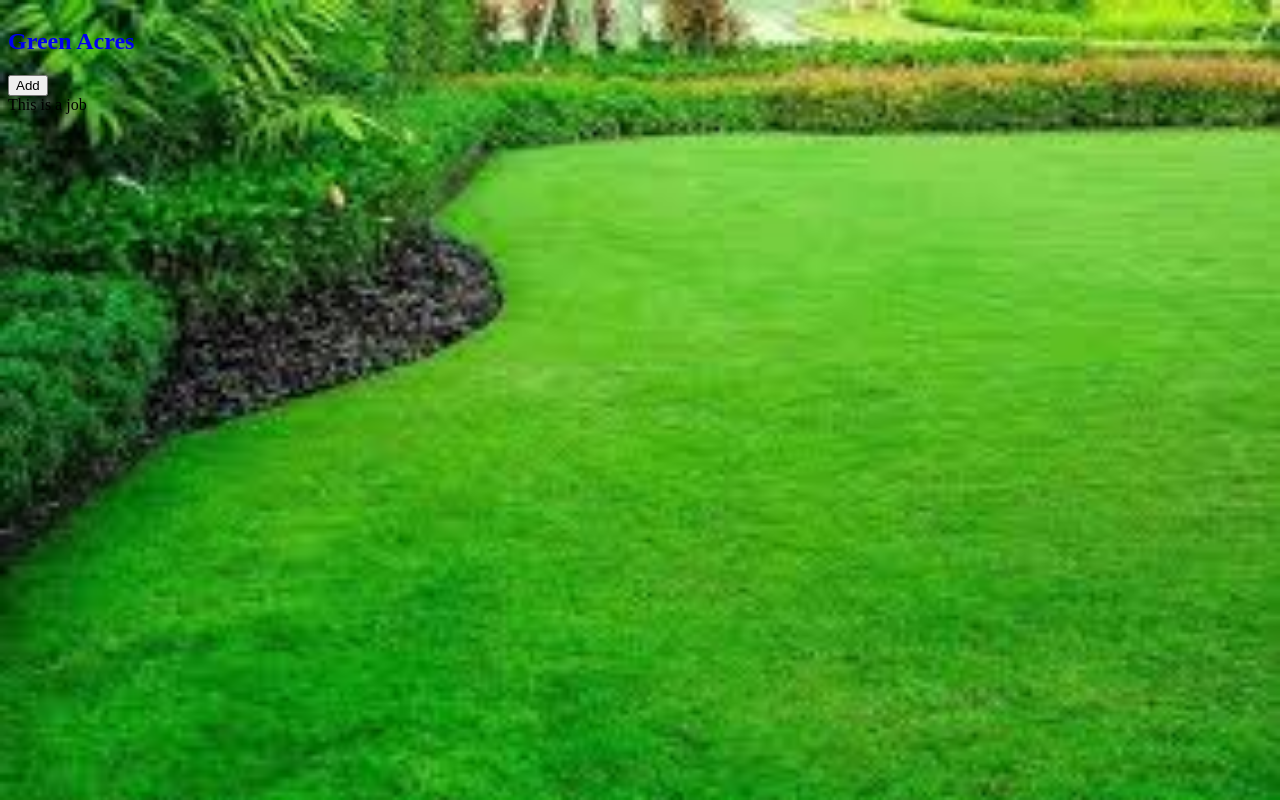
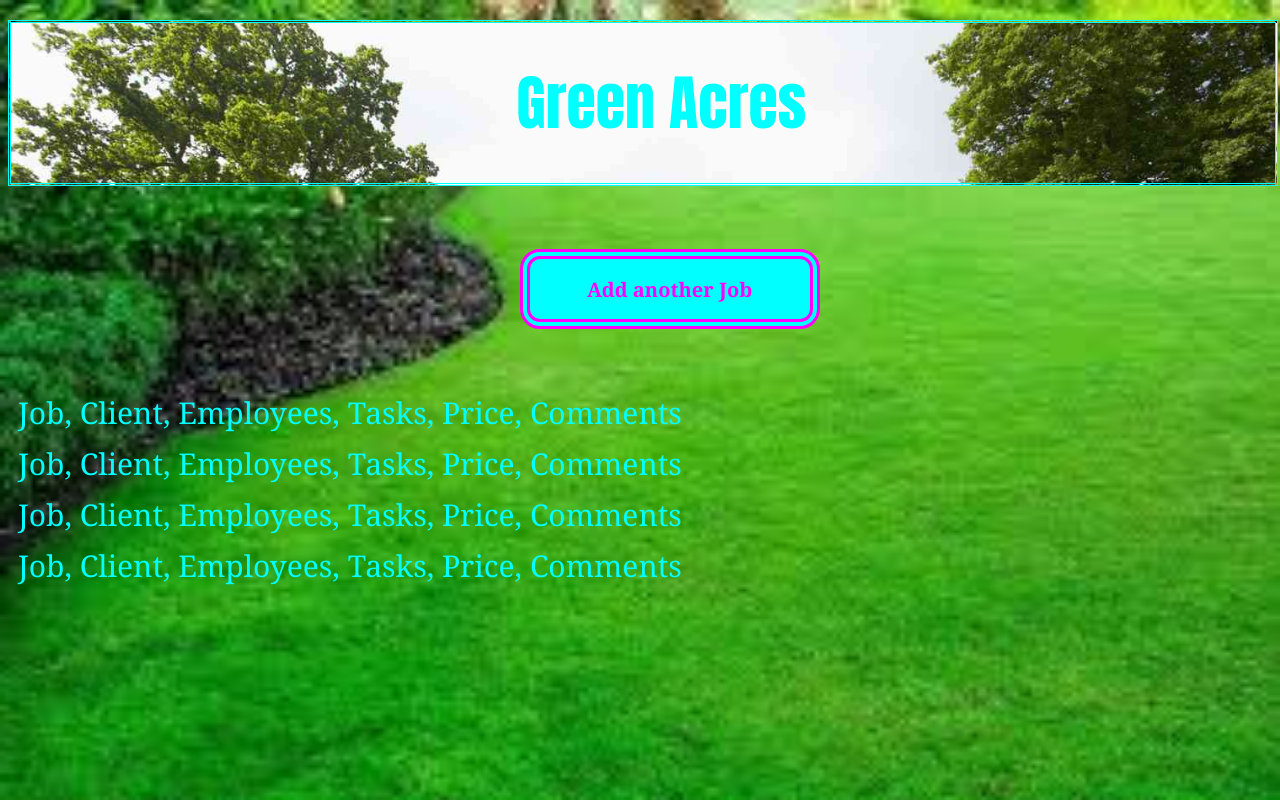
Before and after one commit to thomassmith0526/Project2, a Node server app: page / in a window 1280 px wide. Run offline with Node 20, Linux system fonts and the light colour scheme; some libraries are stand-ins or nearby versions.

Commit message:
Static version

```diff
--- a/public/css/style.css
+++ b/public/css/style.css
@@ -1,50 +1,54 @@
-.content {
-    display: flex;
-    align-content: flex-start;
-    flex-direction: column;
-};
 
 .h h1{
+    margin-bottom: 5%;
     width: 100%;
-    height: 30vh;
-    margin-bottom: 50%;
+    height: 20vh;
+    align-content: center;
     background-image: url('/images/lawn.jpg');
-    background-size: contain;
-};
+    background-size: cover;
+    border-style: double;
+    border-color: cyan;
+}
 
 .h h1 a {
     font-family: Arizonia, 'Brush Script MT', Impact, Haettenschweiler, 'Arial Narrow Bold', sans-serif;
     color: cyan;
-    font-size: 50px;
+    font-size: 60px;
     font-weight: bold;
     margin-left: 40%;
-};
+}
 
 .m .jobBoard {
     margin-bottom: 20px;
     margin-left: 10px;
-};
+}
 
 .m #add {
+    margin-left: 40%;
     align-content: flex-end;
     font-family: 'Headland One', Georgia, 'Times New Roman', Times, serif;
     color: magenta;
     font-size: 20px;
     font-weight: bold;
     background-color: cyan;
-    width: 200px;
+    width: 300px;
     height: 10vh;
     border-radius: 20px;
     border-style: double;
     border-width: 10px;
     border-color: magenta;
-};
+}
 
 .m .jobs {
+    margin-top: 5%;
     display: flex;
     align-content: space-evenly;
-    flex-direction: row;
+    flex-direction: column;
     font-family: 'Headland One', Georgia, 'Times New Roman', Times, serif;
-    color: darkblue;
-    font-size: 50px;
+    color: cyan;
+    font-size: 30px;
 }
+
+.jobs div {
+    margin-bottom: 10px;
+}
--- a/views/jobs.handlebars
+++ b/views/jobs.handlebars
@@ -1,5 +1,5 @@
 <section class="jobBoard">
-    <button id="add">Add</button>
+    <button id="add">Add another Job</button>
     <section class="jobs">
         {{!-- {{#each jobs as |job| }}
             <p>
@@ -10,6 +10,9 @@
             <span>{{date}}</span>
             </p>
         {{/each}} --}}
-        <div>This is a job</div>
+        <div>Job, Client, Employees, Tasks, Price, Comments</div>
+        <div>Job, Client, Employees, Tasks, Price, Comments</div>
+        <div>Job, Client, Employees, Tasks, Price, Comments</div>
+        <div>Job, Client, Employees, Tasks, Price, Comments</div>
     </section>
 </section>
```
